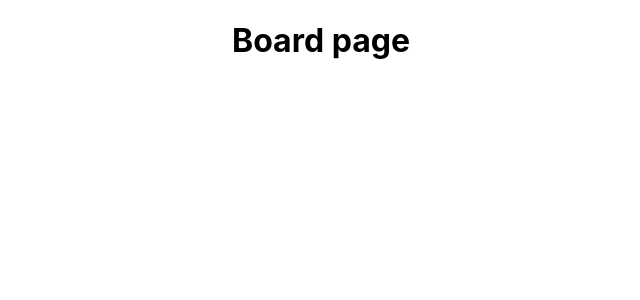
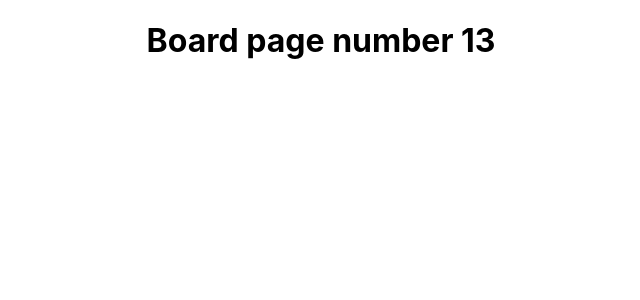
Before and after one commit to sadovam/react-trello, a React (Create React App) app: page /board/13 in a window 1280 px wide. Shown: the top 300 px of the page, without its empty margins (319-959 px from the left). Built offline with nearby package versions, Linux system fonts and the light colour scheme.

Commit message:
Add dynamic routing for boards

```diff
--- a/src/components/Board/index.jsx
+++ b/src/components/Board/index.jsx
@@ -1,3 +1,4 @@
-export default function Board() {
-  return <h1>Board page</h1>;
+export default function Board(props) {
+  const { id } = props.match.params;
+  return <h1>Board page number {id} </h1>;
 };
```
